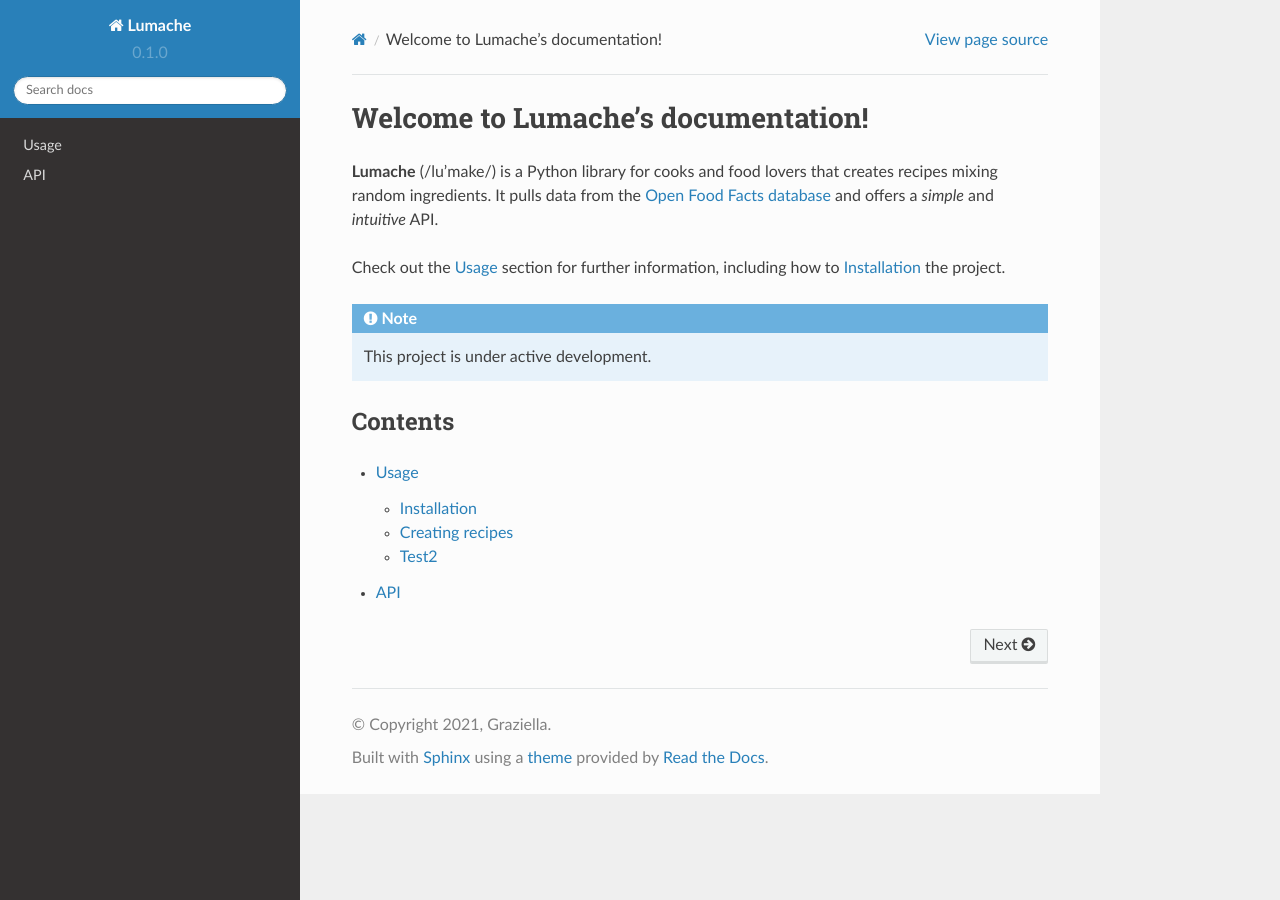
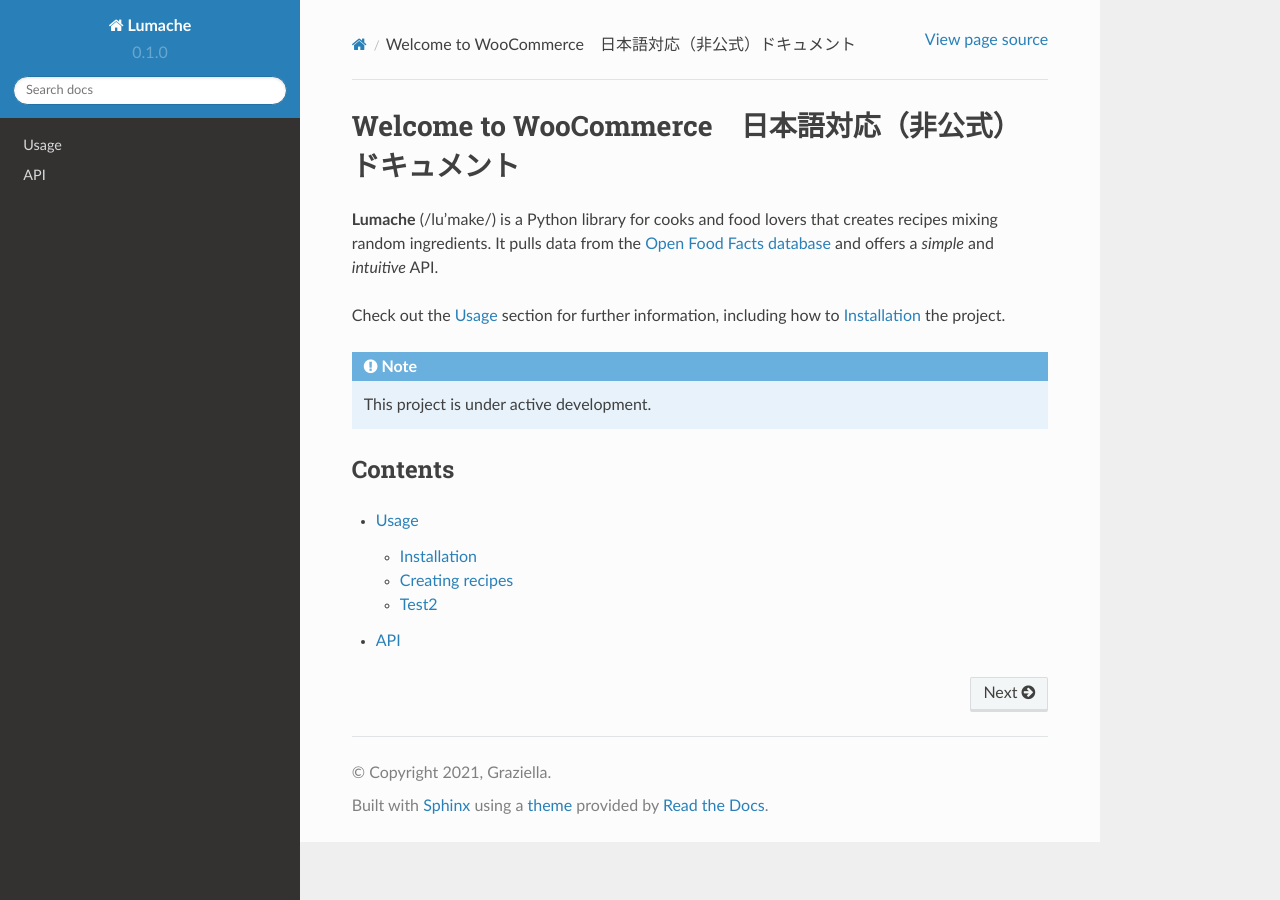
Before and after one commit to shoheitanaka/docs-woo-ja, a Sphinx documentation site: the page built from docs/source/index.rst, in a window 1280 px wide. Built offline with Sphinx 7.4.7 and the Read the Docs theme 2.0.0, drawn with Linux system fonts in a browser that asks for light colours.

Commit message:
Update index.rst

```diff
--- a/docs/source/index.rst
+++ b/docs/source/index.rst
@@ -1,4 +1,4 @@
-Welcome to Lumache's documentation!
+Welcome to WooCommerce　日本語対応（非公式）ドキュメント
 ===================================
 
 **Lumache** (/lu'make/) is a Python library for cooks and food lovers
```
